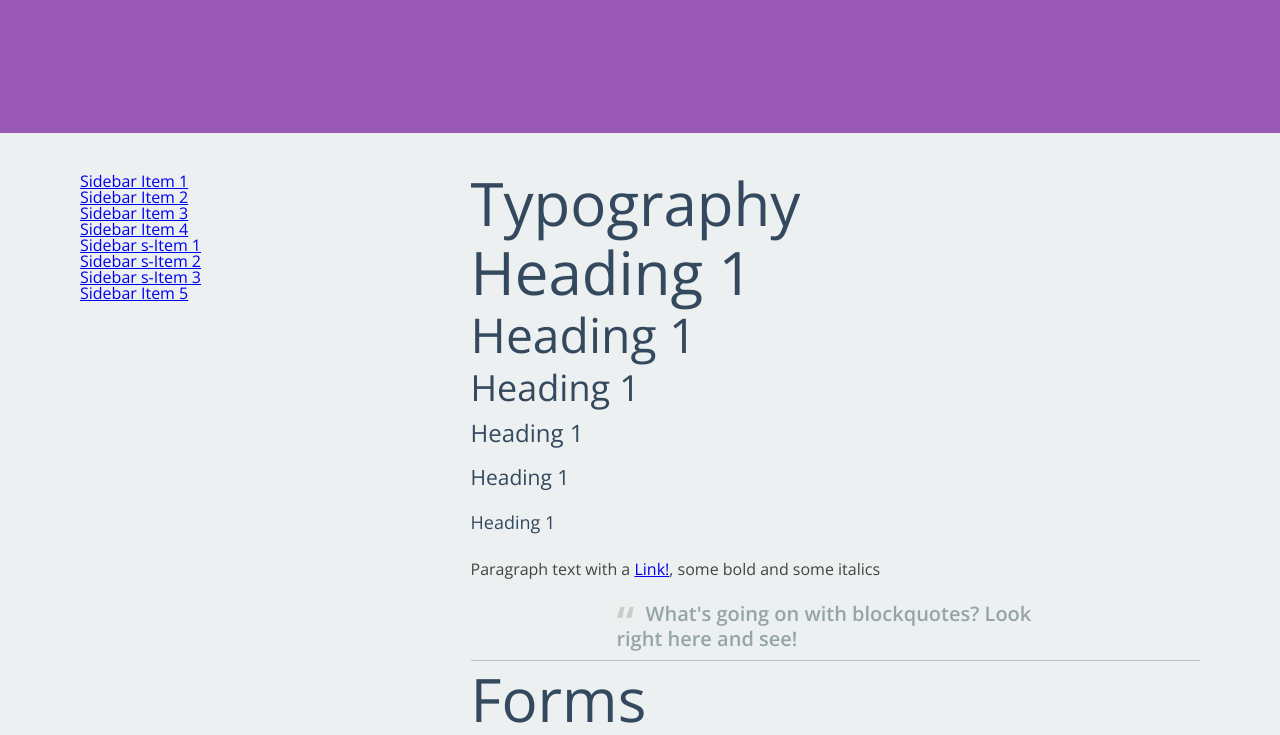
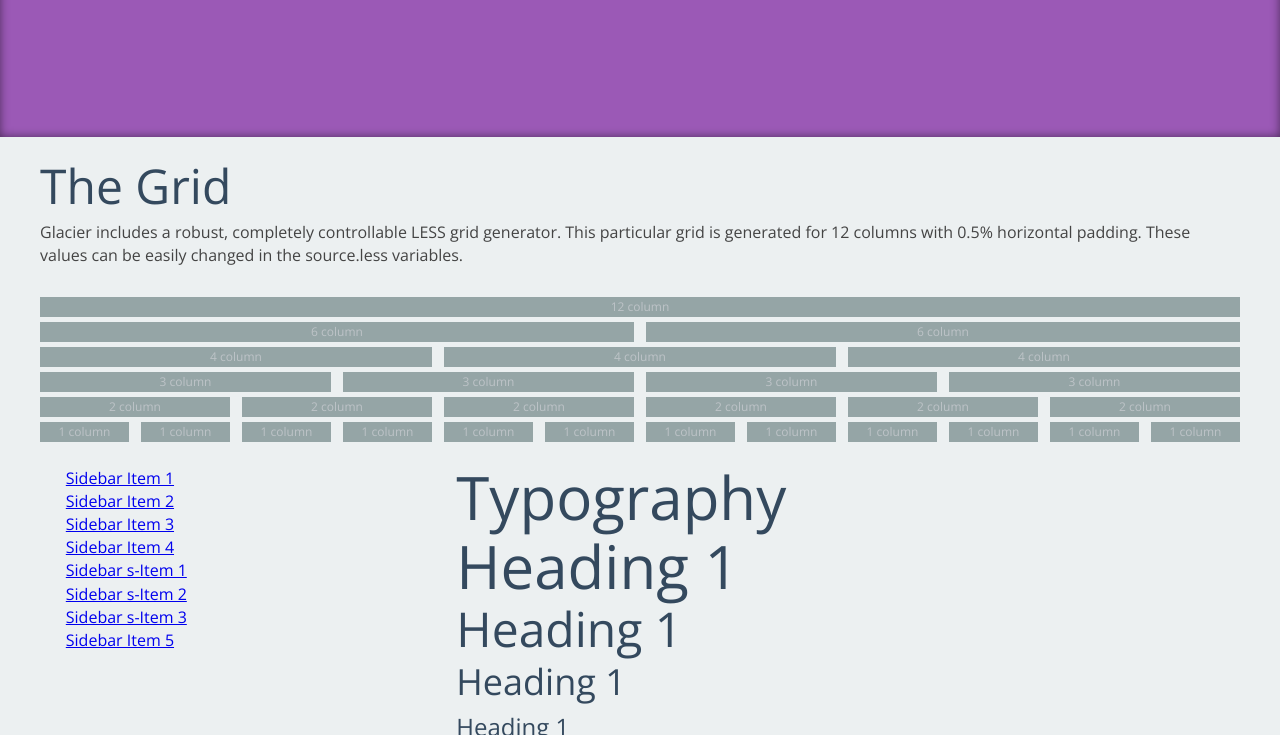
Before and after one commit to CoastalP47/Glacier, a website: page index.html in a window 1280 px wide. Shown: the part 360-1095 px from the top of the page. Drawn offline with nearby package versions, Linux system fonts and the light colour scheme.

Commit message:
added grid demo and revised grid generator

```diff
--- a/assets/less/elements.less
+++ b/assets/less/elements.less
@@ -1,6 +1,11 @@
+.anim{
+  transition:0.2s all;-webkit-transition:0.2s all;-moz-transition:0.2s all;-o-transition:0.2s all;-ms-transition:0.2s all;
+}
+
 /* Forms */
 .gl-input-field{display:"block";}
 form{}
+  textarea, input{outline: none;}
   form input[type="text"]{}
   form input[type="email"]{}
   form input[type="password"]{}
@@ -38,7 +43,9 @@ form{}
   form input[type="month"],
   form input[type="search"],
   form input[type="image"],
-  form textarea,{border:@inputborder;padding:@inputpadding;font:@inputfont;border-radius:@inputborderradius;}
+  form textarea,{border:@inputborder;padding:@inputpadding;font:@inputfont;border-radius:@inputborderradius;.anim}
+
+  form input:focus{background:#ecf0f1;}
 
   form label{font:12px/12px @dfont;margin:0 12px 0 0;vertical-align:middle;}
   form textarea{}
--- a/assets/less/grid.less
+++ b/assets/less/grid.less
@@ -11,7 +11,7 @@ html,body{background:@bg;}
      -webkit-background-clip:padding-box !important;
      background-clip:padding-box !important;
 }
-.col{
+.gl-col{
      .mixin-col;
 }
 
@@ -19,14 +19,13 @@ html,body{background:@bg;}
     @one_col: (100% - (@gutter_pc * (@max_columns - 1))) / @max_columns;
     width:(@one_col * @num) + (@gutter_pc * (@num - 1));
     border-left-width:@gutter_px;
-    padding:@padding;
     margin-left:@gutter_pc;
 }
 .mixin-col_first{
     margin-left:0;
 }
 .generate-columns(@n, @i:1) when (@i =< @n){
-  .col_@{i}{
+  .gl-col_@{i}{
     .mixin-span(@i, @gutter_pc, @gutter_px, @padding, @max_columns);
   }
   .generate-columns(@n,(@i+1));
@@ -35,32 +34,25 @@ html,body{background:@bg;}
 
 @media screen and (min-width: 0px) and (max-width: 478px) {
   .container{width:95%;margin:0 auto;}
-  .col {
+  .gl-col {
       margin-left:1%;
       padding:0 0.5%;
+      width:100%;
   }
-  @max_columns: @mobilecolumns;
-  @padding: @mobilepadding;
-  @gutter_px: @mobilegutter_px;
-  @gutter_pc: @mobilegutter_pc;
 
-  .row .col:first-child{
-      .mixin-col_first;
-  }
-  .generate-columns(@max_columns);
 }
 
 @media screen and (min-width: 479px) and (max-width: 779px){
+  @max_columns: @columns;
+  @padding: @tabletpadding;
+  @gutter_px: @tabletgutter;
+  @gutter_pc: @tabletgutter;
   .container{width:500px;margin:0 auto;}
-  .col{
-      margin-left:1%;
-      padding:0 0.5%;
+  .gl-col{
+      margin-left:@gutter_px;
+      padding:@padding;
   }
-  @max_columns: @tabletcolumns;
-  @padding: @tabletpadding;
-  @gutter_px: @tabletgutter_px;
-  @gutter_pc: @tabletgutter_pc;
-  .row .col:first-child{
+  .gl-row .gl-col:first-child{
       .mixin-col_first;
   }
   .generate-columns(@max_columns);
@@ -68,47 +60,47 @@ html,body{background:@bg;}
 
 @media screen and (min-width: 780px) and (max-width: 959px){
   .container{width:790px;margin:0 auto;}
-    .col{
-        margin-left:1%;
-        padding:0 0.5%;
+    @max_columns: @columns;
+    @padding: @largepadding;
+    @gutter_px: @largegutter;
+    @gutter_pc: @largegutter;
+    .gl-col{
+        margin-left:@gutter_px;
+        padding:@padding;
     }
-    @max_columns: @desktopcolumns;
-    @padding: @desktoppadding;
-    @gutter_px: @desktopgutter_px;
-    @gutter_pc: @desktopgutter_pc;
-    .row .col:first-child{
+    .gl-row .gl-col:first-child{
         .mixin-col_first;
     }
     .generate-columns(@max_columns);
 }
 
 @media screen and (min-width: 960px) and (max-width: 1199px){
+  @max_columns: @columns;
+  @padding: @desktoppadding;
+  @gutter_px: @desktopgutter;
+  @gutter_pc: @desktopgutter;
   .container{width:1000px;margin:0 auto;}
-  .col {
-      margin-left:1%;
-      padding:0 0.5%;
+  .gl-col {
+      margin-left:@gutter_px;
+      padding:@padding;
   }
-  @max_columns: @hirescolumns;
-  @padding: @hirespadding;
-  @gutter_px: @hiresgutter_px;
-  @gutter_pc: @hiresgutter_pc;
-  .row .col:first-child{
+  .gl-row .gl-col:first-child{
       .mixin-col_first;
   }
   .generate-columns(@max_columns);
 }
 
-@media screen and (min-width: 1200px) {
+@media screen and (min-width: 1200px){
+  @max_columns: @columns;
+  @padding: @hirespadding;
+  @gutter_px: @hiresgutter;
+  @gutter_pc: @hiresgutter;
   .container{width:1200px;margin:0 auto;}
-  .col {
-      margin-left:1%;
-      padding:0 0.5%;
+  .gl-col {
+      margin-left:@gutter_px;
+      padding:@padding;
   }
-  @max_columns: 12;
-  @padding: 0 0.5%;
-  @gutter_px: 0;
-  @gutter_pc: 1%;
-  .row .col:first-child{
+  .gl-row .gl-col:first-child{
       .mixin-col_first;
   }
   .generate-columns(@max_columns);
--- a/assets/less/project.less
+++ b/assets/less/project.less
@@ -2,10 +2,14 @@
 source.less, or just use plain old CSS here. Feel free to overwrite any of
 the default styles as you see fit and make some magic happen! */
 
-header{background:#fff;border-bottom:1px solid #34495e;box-shadow:0 4px 10px rgba(0,0,0,0.25);position:relative;z-index:2;}
+header{background:#fff;border-bottom:1px solid #34495e;position:relative;z-index:2;}
   header .gutter{padding:20px;}
   header #logo{float:left;}
   header #tagline{float:right;font:12px/12px @dfont;padding:18px 0 0 0;}
 
-section#hero{height:400px;background:#9b59b6;color:#2c3e50;text-align:center;vertical-align:middle;position:relative;z-index:1;}
+section#hero{height:400px;background:#9b59b6;color:#2c3e50;text-align:center;vertical-align:middle;position:relative;z-index:1;margin:0 0 20px;box-shadow:inset 0 0 10px rgba(0,0,0,0.5);}
   section#hero h4{padding-top:180px;}
+
+section#grid{}
+  section#grid .gl-row{margin:5px 0;}
+  section#grid .gl-col{background:#95a5a6;color:#bdc3c7;text-align:center;font-size:12px;line-height:20px;}
--- a/assets/less/reset.less
+++ b/assets/less/reset.less
@@ -50,13 +50,13 @@ table {
  * 2. The use of `table` rather than `block` is only necessary if using
  *    `:before` to contain the top-margins of child elements.
  */
-.cf:before,
-.cf:after {
+.cf:before,.gl-row:before,
+.cf:after,.gl-row:after {
     content: " "; /* 1 */
     display: table; /* 2 */
 }
 
-.cf:after {
+.cf:after,.gl-row:after {
     clear: both;
 }
 
@@ -64,6 +64,6 @@ table {
  * For IE 6/7 only
  * Include this rule to trigger hasLayout and contain floats.
  */
-.cf {
+.cf,.gl-row {
     *zoom: 1;
 }
--- a/assets/less/source.less
+++ b/assets/less/source.less
@@ -5,7 +5,7 @@
 
 /* background settings */
 @bg:#ecf0f1;
-
+@scolor:#8e44ad;
 
 /* typography */
 @dfont:'Open Sans',sans-serif;
@@ -35,25 +35,19 @@
 
 
 /* grid settings */
-@mobilecolumns:2;
-@mobilepadding: 0 0.5%;
-@mobilegutter_px: 0;
-@mobilegutter_pc: 1%;
-
-@tabletcolumns:10;
+@columns:12;
+/* 479-779 */
 @tabletpadding: 0 0.5%;
-@tabletgutter_px: 0;
-@tabletgutter_pc: 1%;
-
-@desktopcolumns:12;
+@tabletgutter: 1%;
+/* 780-959 */
+@largepadding: 0 0.5%;
+@largegutter: 1%;
+/* 960-1199 */
 @desktoppadding: 0 0.5%;
-@desktopgutter_px: 0;
-@desktopgutter_pc: 1%;
-
-@hirescolumns:12;
+@desktopgutter: 1%;
+/* 1200+ */
 @hirespadding: 0 0.5%;
-@hiresgutter_px: 0;
-@hiresgutter_pc: 1%;
+@hiresgutter: 1%;
 
 
 /* layout settings */
@@ -75,8 +69,8 @@
 
 @import "reset.less";
 @import "grid.less";
+@import "colors.less";
 @import "typography.less";
-@import "colors.less";
 @import "icons.less";
 @import "elements.less";
 @import "responsive.less";
--- a/assets/less/typography.less
+++ b/assets/less/typography.less
@@ -64,8 +64,8 @@ p + .drop-cap{
  * =======================================================================
  *
  */
-html{
-	font: normal @dsize/1.65 @dfont;
+html,body{
+	font: normal @dsize/1.45 @dfont;
 }
 body{
 	-webkit-hyphens: auto;
@@ -312,3 +312,5 @@ blockquote:before {color: #ccc;content: open-quote;font-size:@blockquotefontsize
 }
 
 hr{border:none;border-top:1px solid #ecf0f1;border-bottom:1px solid #bdc3c7;}
+*::selection {background:@scolor;color:#fff;}
+*::-moz-selection {background:@scolor;color:#fff;}
--- a/index.html
+++ b/index.html
@@ -24,11 +24,123 @@
     </div>
   </section>
 
+  <section id="grid">
+    <div class="container cf">
+      <!-- grid intro -->
+      <div class="gl-row">
+        <h2>The Grid</h2>
+        <p>Glacier includes a robust, completely controllable LESS grid generator. This particular grid is generated for 12 columns with 0.5% horizontal padding. These values can be easily changed in the source.less variables.</p>
+      </div>
+      <!-- 12 col -->
+      <div class="gl-row">
+        <div class="gl-col gl-col_12">
+            12 column
+        </div>
+      </div>
+      <!-- 6 col -->
+      <div class="gl-row">
+        <div class="gl-col gl-col_6">
+            6 column
+        </div>
+        <div class="gl-col gl-col_6">
+            6 column
+        </div>
+      </div>
+      <!-- 4 col -->
+      <div class="gl-row">
+        <div class="gl-col gl-col_4">
+            4 column
+        </div>
+        <div class="gl-col gl-col_4">
+            4 column
+        </div>
+        <div class="gl-col gl-col_4">
+            4 column
+        </div>
+      </div>
+      <!-- 3 col -->
+      <div class="gl-row">
+        <div class="gl-col gl-col_3">
+            3 column
+        </div>
+        <div class="gl-col gl-col_3">
+            3 column
+        </div>
+        <div class="gl-col gl-col_3">
+            3 column
+        </div>
+        <div class="gl-col gl-col_3">
+            3 column
+        </div>
+      </div>
+      <!-- 2 col -->
+      <div class="gl-row">
+        <div class="gl-col gl-col_2">
+            2 column
+        </div>
+        <div class="gl-col gl-col_2">
+            2 column
+        </div>
+        <div class="gl-col gl-col_2">
+            2 column
+        </div>
+        <div class="gl-col gl-col_2">
+            2 column
+        </div>
+        <div class="gl-col gl-col_2">
+            2 column
+        </div>
+        <div class="gl-col gl-col_2">
+            2 column
+        </div>
+      </div>
+      <!-- 1 col -->
+      <div class="gl-row">
+        <div class="gl-col gl-col_1">
+            1 column
+        </div>
+        <div class="gl-col gl-col_1">
+            1 column
+        </div>
+        <div class="gl-col gl-col_1">
+            1 column
+        </div>
+        <div class="gl-col gl-col_1">
+            1 column
+        </div>
+        <div class="gl-col gl-col_1">
+            1 column
+        </div>
+        <div class="gl-col gl-col_1">
+            1 column
+        </div>
+        <div class="gl-col gl-col_1">
+            1 column
+        </div>
+        <div class="gl-col gl-col_1">
+            1 column
+        </div>
+        <div class="gl-col gl-col_1">
+            1 column
+        </div>
+        <div class="gl-col gl-col_1">
+            1 column
+        </div>
+        <div class="gl-col gl-col_1">
+            1 column
+        </div>
+        <div class="gl-col gl-col_1">
+            1 column
+        </div>
+      </div>
+    </div>
+  </section>
+
   <section>
     <div class="container cf">
-      <div class="row">
+      <div class="gl-row">
         <div class="gutter">
-          <div class="col col_4">
+          <div class="gl-col gl-col_4">
             <ul class="gl-sidebar-dropdown">
               <li><a href="#">Sidebar Item 1</a></li>
               <li><a href="#">Sidebar Item 2</a></li>
@@ -43,7 +155,7 @@
               <li><a href="#">Sidebar Item 5</a></li>
             </ul>
           </div>
-          <div class="col col_8">
+          <div class="gl-col gl-col_8">
             <section class="gl-section">
               <h1>Typography</h1>
               <h1>Heading 1</h1>
```
Also changed, not shown: assets/prod/glacier.css, assets/prod/glacier.min.css.
